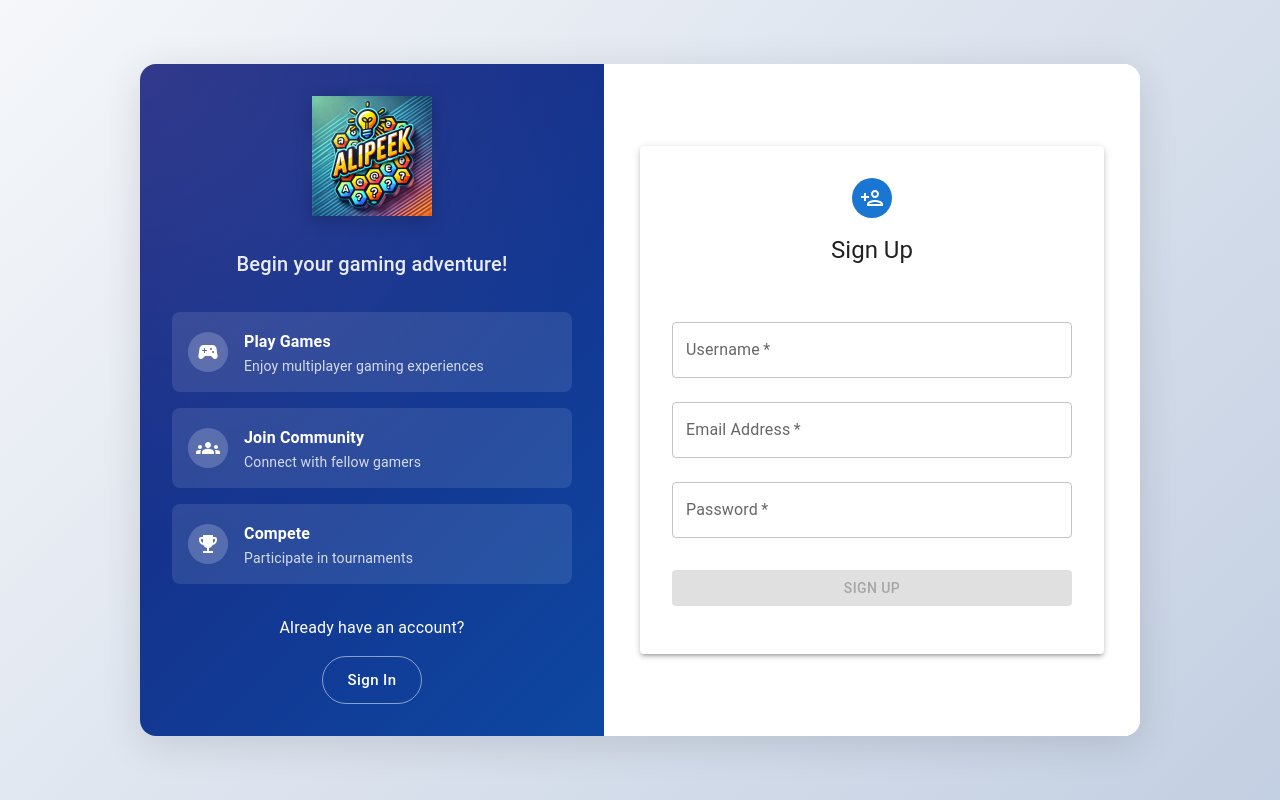
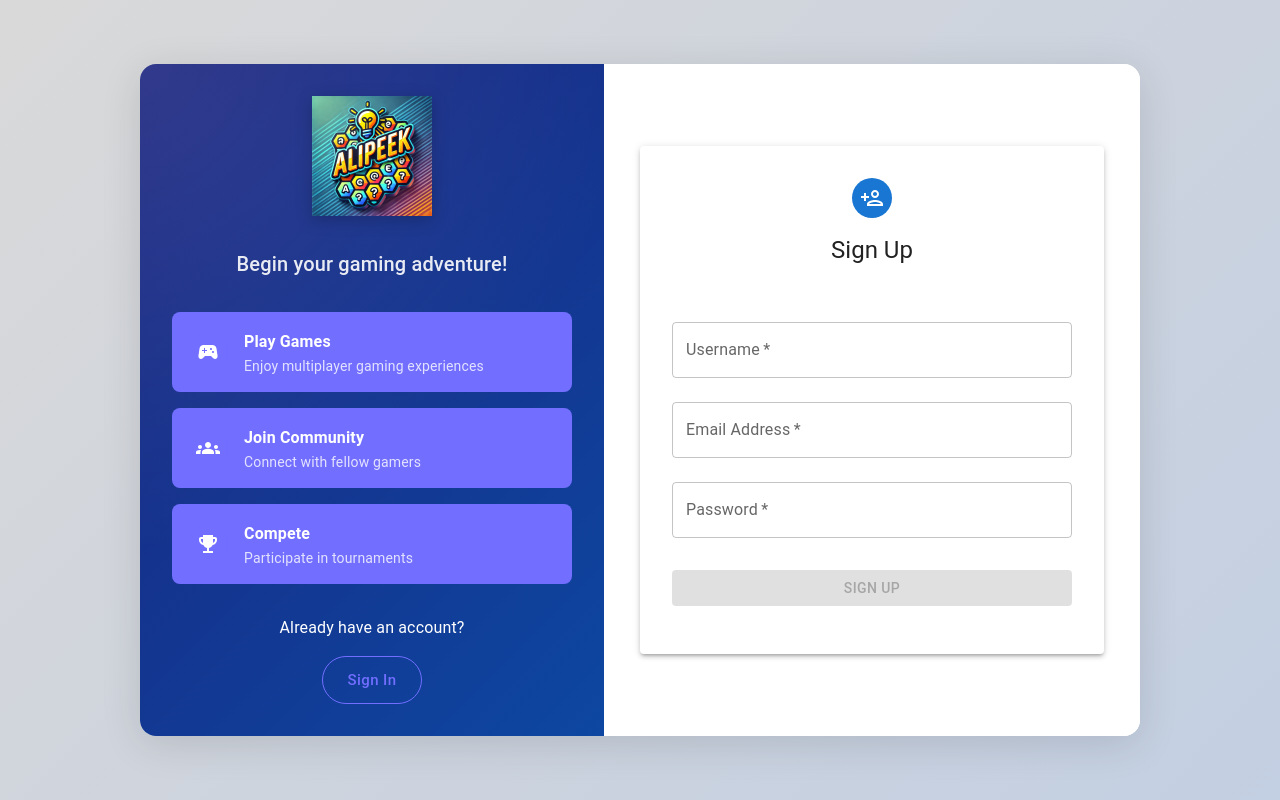
Before and after one commit to alimuratkuslu/AliPetek, a React (Create React App) app in the folder ui/: page / in a window 1280 px wide. Built offline with nearby package versions, Linux system fonts and the light colour scheme.

Commit message:
Changed color formatting for UI

```diff
--- a/ui/src/components/Auth.js
+++ b/ui/src/components/Auth.js
@@ -23,7 +23,7 @@ const StyledContainer = styled(Container)(({ theme }) => ({
     alignItems: 'center',
     justifyContent: 'center',
     padding: theme.spacing(3),
-    background: 'linear-gradient(135deg, #f5f7fa 0%, #c3cfe2 100%)'
+    background: 'linear-gradient(135deg, #d9d9d9 0%, #c3cfe2 100%)'
 }));
 
 const StyledPaper = styled(Paper)(({ theme }) => ({
@@ -49,7 +49,7 @@ const LogoContainer = styled(Box)(({ theme }) => ({
         transform: 'translate(-50%, -50%)',
         width: '140px',
         height: '140px',
-        background: 'radial-gradient(circle, rgba(255,255,255,0.2) 0%, rgba(255,255,255,0) 70%)',
+        background: 'radial-gradient(circle, rgba(114, 110, 255,0.2) 0%, rgba(114, 110, 255,0) 70%)',
         borderRadius: '50%',
         zIndex: 0
     },
@@ -67,20 +67,20 @@ const FeatureBox = styled(Box)(({ theme }) => ({
     display: 'flex',
     alignItems: 'center',
     marginBottom: theme.spacing(2),
-    backgroundColor: 'rgba(255, 255, 255, 0.1)',
+    backgroundColor: '#726eff',
     padding: theme.spacing(2),
     borderRadius: theme.spacing(1),
     transition: 'all 0.3s ease',
     cursor: 'pointer',
     '&:hover': {
         transform: 'translateX(10px)',
-        backgroundColor: 'rgba(255, 255, 255, 0.15)',
-        boxShadow: '0 4px 12px rgba(0,0,0,0.1)'
+        backgroundColor: 'rgba(114, 110, 255, 0.15)',
+        boxShadow: '0 4px 12px rgba(114, 110, 255,0.1)'
     }
 }));
 
 const FeatureIcon = styled(Avatar)(({ theme }) => ({
-    backgroundColor: 'rgba(255, 255, 255, 0.2)',
+    backgroundColor: '#726eff',
     marginRight: theme.spacing(2),
     width: 40,
     height: 40,
@@ -94,14 +94,13 @@ const ToggleButton = styled(Button)(({ theme }) => ({
     textTransform: 'none',
     fontWeight: 500,
     padding: '10px 24px',
-    borderColor: 'rgba(255, 255, 255, 0.5)',
-    color: 'white',
+    borderColor: '#726eff',
+    color: '#726eff',
     borderRadius: '25px',
     transition: 'all 0.3s ease',
     '&:hover': {
-        borderColor: 'white',
-        backgroundColor: 'rgba(255, 255, 255, 0.1)',
-        transform: 'translateY(-2px)'
+        borderColor: '#5753cc',
+        backgroundColor: 'rgba(114, 110, 255, 0.1)'
     }
 }));
 
--- a/ui/src/components/Login.js
+++ b/ui/src/components/Login.js
@@ -25,7 +25,21 @@ const StyledPaper = styled(Paper)(({ theme }) => ({
     alignItems: 'center',
     position: 'relative',
     maxWidth: '400px',
-    margin: 'auto'
+    margin: 'auto',
+    '& .MuiButton-contained': {
+        backgroundColor: '#726eff',
+        '&:hover': {
+            backgroundColor: '#5753cc'
+        }
+    },
+    '& .MuiTextField-root': {
+        '& .Mui-focused': {
+            color: '#726eff',
+            '& .MuiOutlinedInput-notchedOutline': {
+                borderColor: '#726eff'
+            }
+        }
+    }
 }));
 
 const GoogleLoginWrapper = styled(Box)({
--- a/ui/src/components/NavigationBar.js
+++ b/ui/src/components/NavigationBar.js
@@ -33,7 +33,7 @@ import LogoutIcon from '@mui/icons-material/Logout';
 import AccountCircleIcon from '@mui/icons-material/AccountCircle';
 
 const StyledAppBar = styled(AppBar)(({ theme }) => ({
-    background: 'linear-gradient(135deg, #1a237e 0%, #0d47a1 100%)',
+    background: 'linear-gradient(135deg, #726eff 0%, #5753cc 100%)',
     boxShadow: '0 3px 5px 2px rgba(0, 0, 0, 0.1)',
 }));
 
--- a/ui/src/components/SignUp.js
+++ b/ui/src/components/SignUp.js
@@ -30,7 +30,21 @@ const StyledPaper = styled(Paper)(({ theme }) => ({
     flexDirection: 'column',
     alignItems: 'center',
     maxWidth: '400px',
-    margin: 'auto'
+    margin: 'auto',
+    '& .MuiButton-contained': {
+        backgroundColor: '#726eff',
+        '&:hover': {
+            backgroundColor: '#5753cc'
+        }
+    },
+    '& .MuiTextField-root': {
+        '& .Mui-focused': {
+            color: '#726eff',
+            '& .MuiOutlinedInput-notchedOutline': {
+                borderColor: '#726eff'
+            }
+        }
+    }
 }));
 
 const PasswordStrengthBar = styled(LinearProgress)(({ theme, strength }) => ({
@@ -41,9 +55,9 @@ const PasswordStrengthBar = styled(LinearProgress)(({ theme, strength }) => ({
     '& .MuiLinearProgress-bar': {
         backgroundColor:
             strength === 0 ? theme.palette.error.main :
-            strength === 1 ? theme.palette.warning.main :
-            strength === 2 ? theme.palette.info.main :
-            theme.palette.success.main
+            strength === 1 ? '#726eff' :
+            strength === 2 ? '#5753cc' :
+            '#3d39b3'
     }
 }));
 
```
